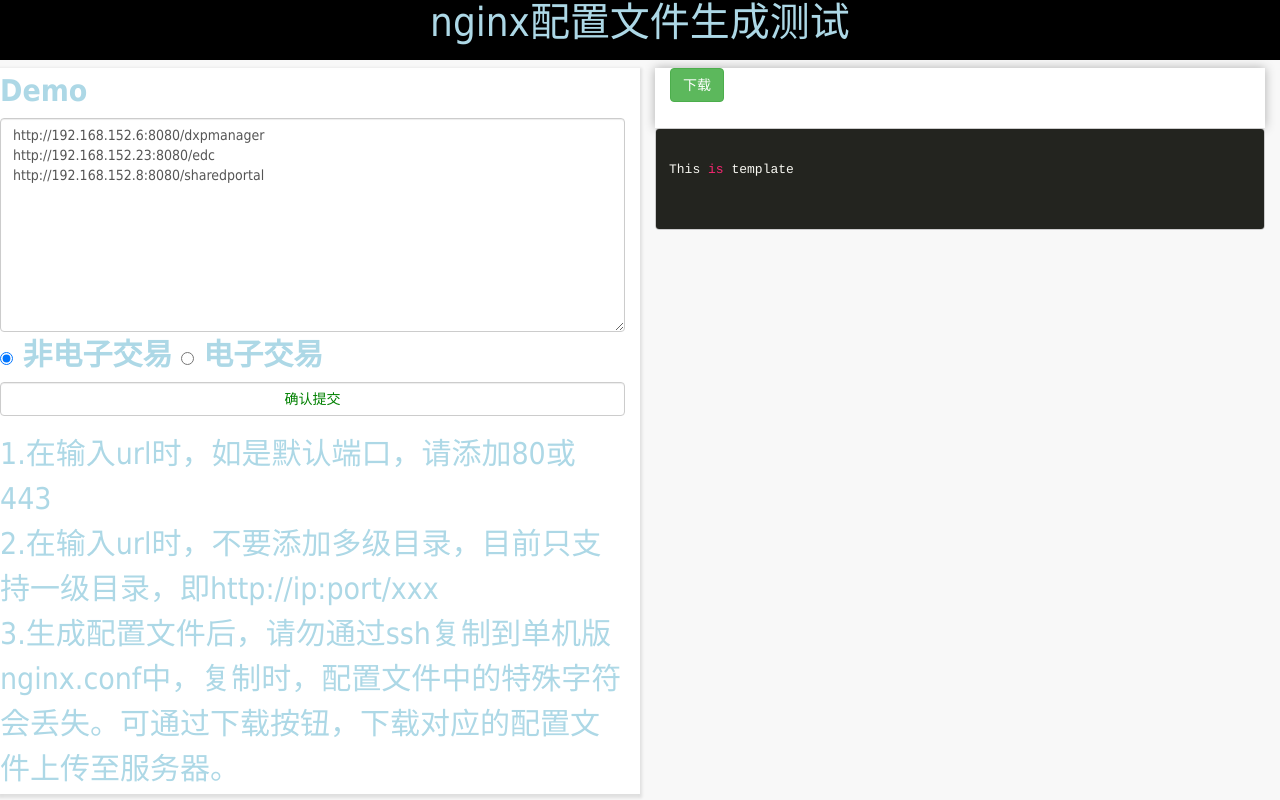
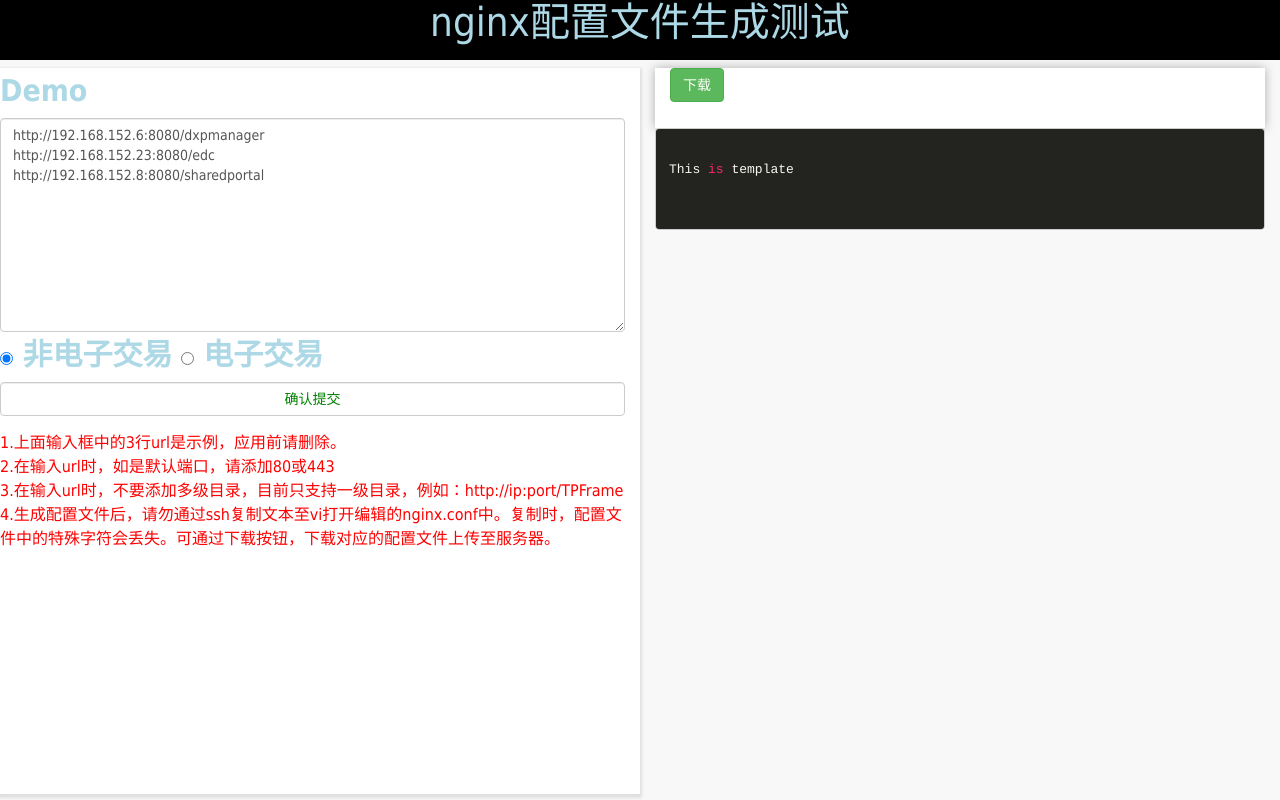
Before and after one commit to xianyu-bot/generateNginxConf, a Flask app: page / in a window 1280 px wide. Run offline with Flask 2, Linux system fonts and the light colour scheme; some libraries are stand-ins or nearby versions.

Commit message:
修改警告信息

```diff
--- /dev/null
+++ b/static/css/font.css
@@ -0,0 +1,4 @@
+.font-warning {
+    color: red;
+    font-size: medium;
+}
--- a/templates/index.html
+++ b/templates/index.html
@@ -7,6 +7,7 @@
     <link rel="stylesheet" href="{{ url_for('static', filename='css/monokai-sublime.min.css') }}">
     <link rel="stylesheet" href="{{ url_for('static', filename='css/bootstrap.min.css') }}">
     <link rel="stylesheet" href="{{ url_for('static', filename='css/style.css') }}">
+    <link rel="stylesheet" href="{{ url_for('static', filename='css/font.css') }}">
     <script src="{{ url_for('static', filename='js/highlight.min.js') }}"></script>
 </head>
 
@@ -39,9 +40,10 @@
                     </div>
                 </form>
             <div class="col-md-15">
-                <p class="p">1.在输入url时，如是默认端口，请添加80或443</p>
-                <p class="p">2.在输入url时，不要添加多级目录，目前只支持一级目录，即http://ip:port/xxx</p>
-                <p class="p">3.生成配置文件后，请勿通过ssh复制到单机版nginx.conf中，复制时，配置文件中的特殊字符会丢失。可通过下载按钮，下载对应的配置文件上传至服务器。</p>
+                <p class="font-warning">1.上面输入框中的3行url是示例，应用前请删除。</p>
+                <p class="font-warning">2.在输入url时，如是默认端口，请添加80或443</p>
+                <p class="font-warning">3.在输入url时，不要添加多级目录，目前只支持一级目录，例如：http://ip:port/TPFrame</p>
+                <p class="font-warning">4.生成配置文件后，请勿通过ssh复制文本至vi打开编辑的nginx.conf中。复制时，配置文件中的特殊字符会丢失。可通过下载按钮，下载对应的配置文件上传至服务器。</p>
             </div>
             </div>
             <div class="col-md-5 content">
```
